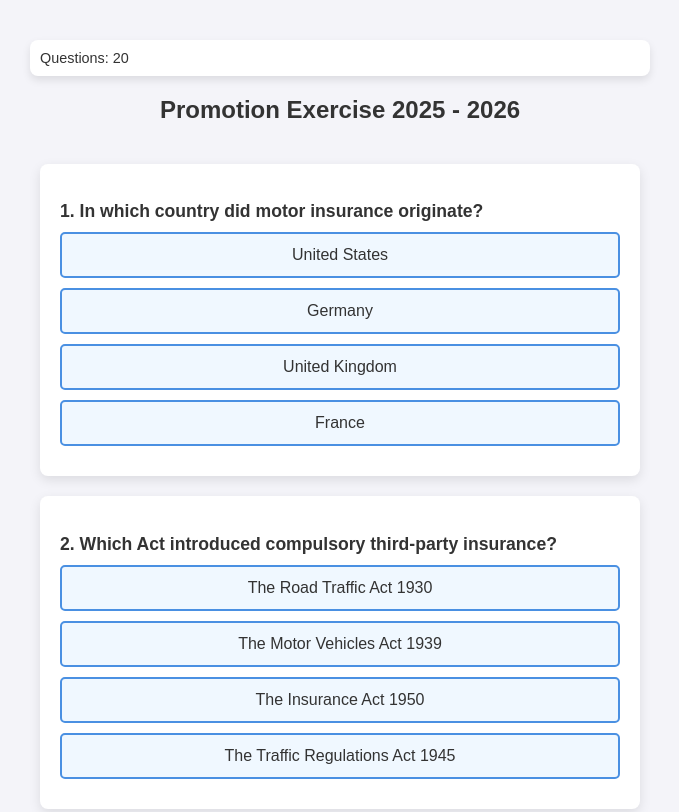
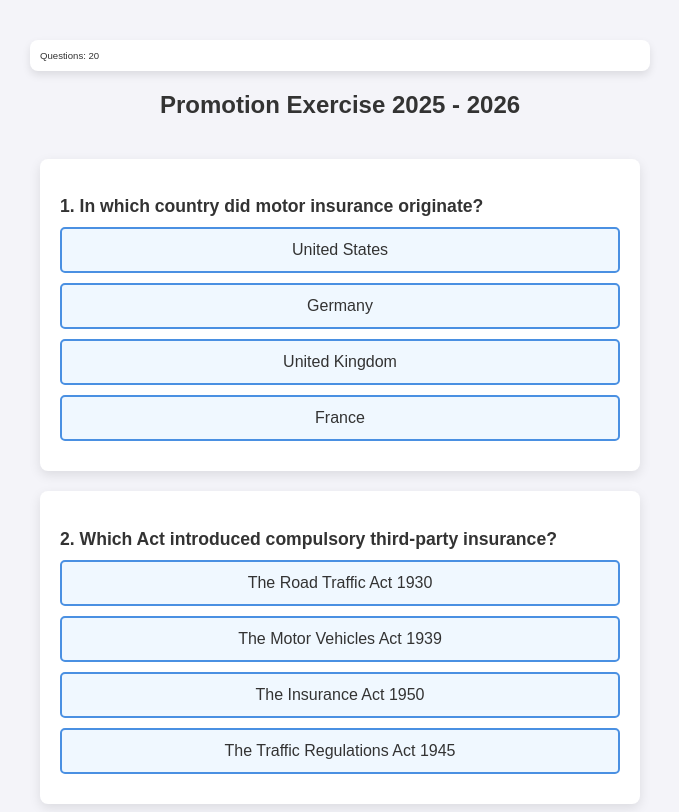
Before and after one commit to pavan-ki/study, a plain HTML site: page index.html in a window 1280 px wide. Shown: the top 812 px of the page, without its empty margins (300-979 px from the left). Drawn offline with Linux system fonts and the light colour scheme.

Commit message:
Update index.html

```diff
--- a/index.html
+++ b/index.html
@@ -27,7 +27,7 @@
             background-color: #ffffff;
             border-radius: 8px;
             box-shadow: 0 4px 8px rgba(0, 0, 0, 0.1);
-            font-size: 0.9em; /* Reduced font size */
+            font-size: 0.6em; /* Reduced font size */
             color: #333;
         }
 
```
